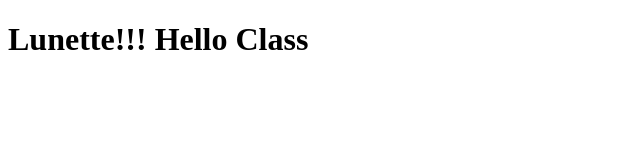
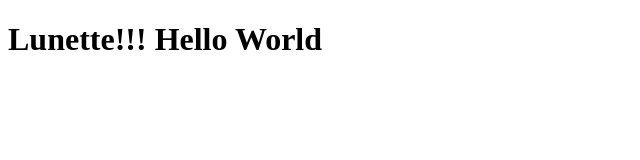
Before and after one commit to kaywdev/lunette, a plain HTML site: page index.html in a window 1280 px wide. Shown: the full height of the page, 0-640 px from the left. Drawn offline with Linux system fonts and the light colour scheme.

Commit message:
Testig git account

```diff
--- a/index.html
+++ b/index.html
@@ -7,6 +7,6 @@
     <title>Document</title>
 </head>
 <body>
-    <h1>Lunette!!! Hello Class</h1>
+    <h1>Lunette!!! Hello World</h1>
 </body>
 </html>
```
